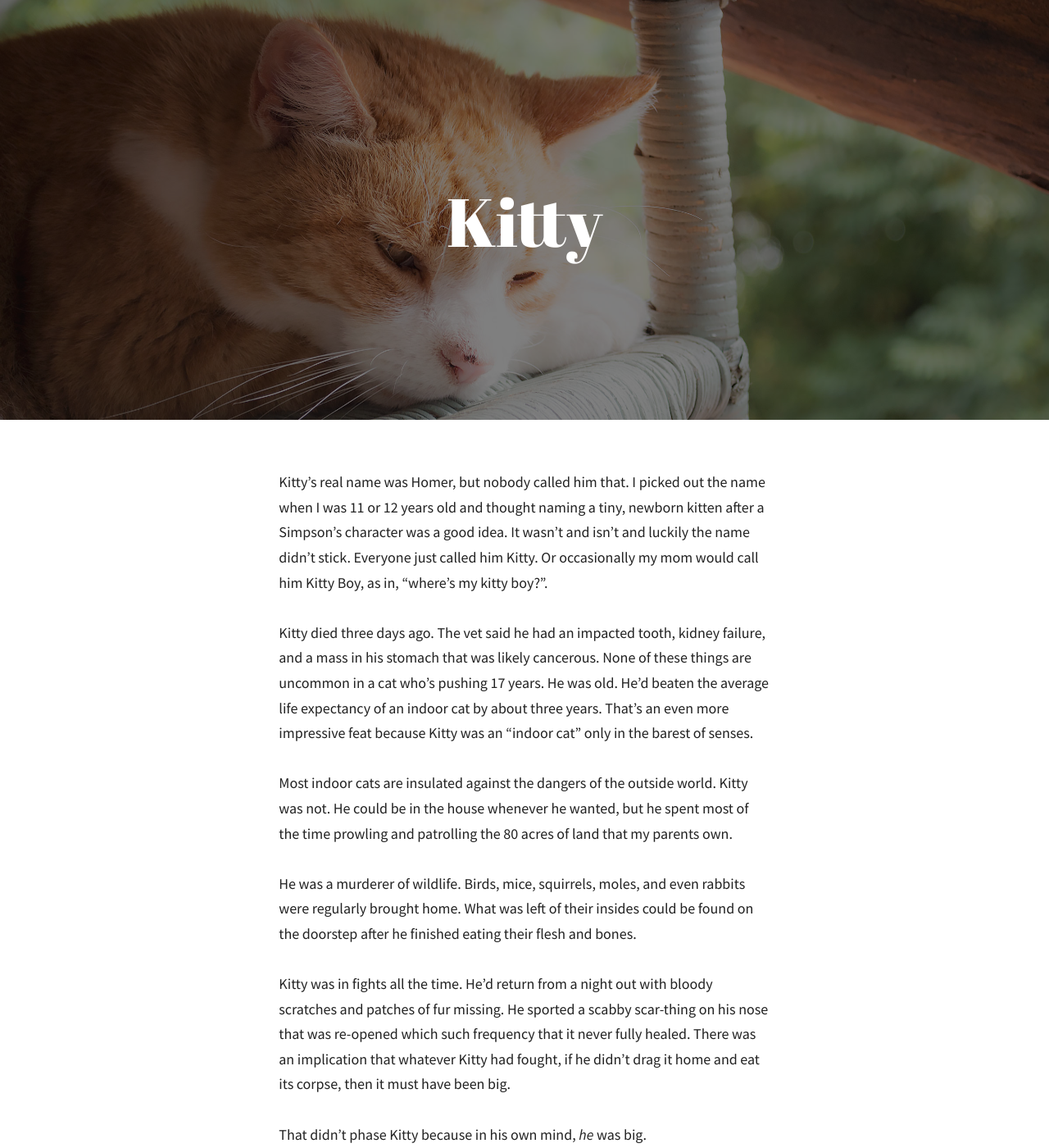
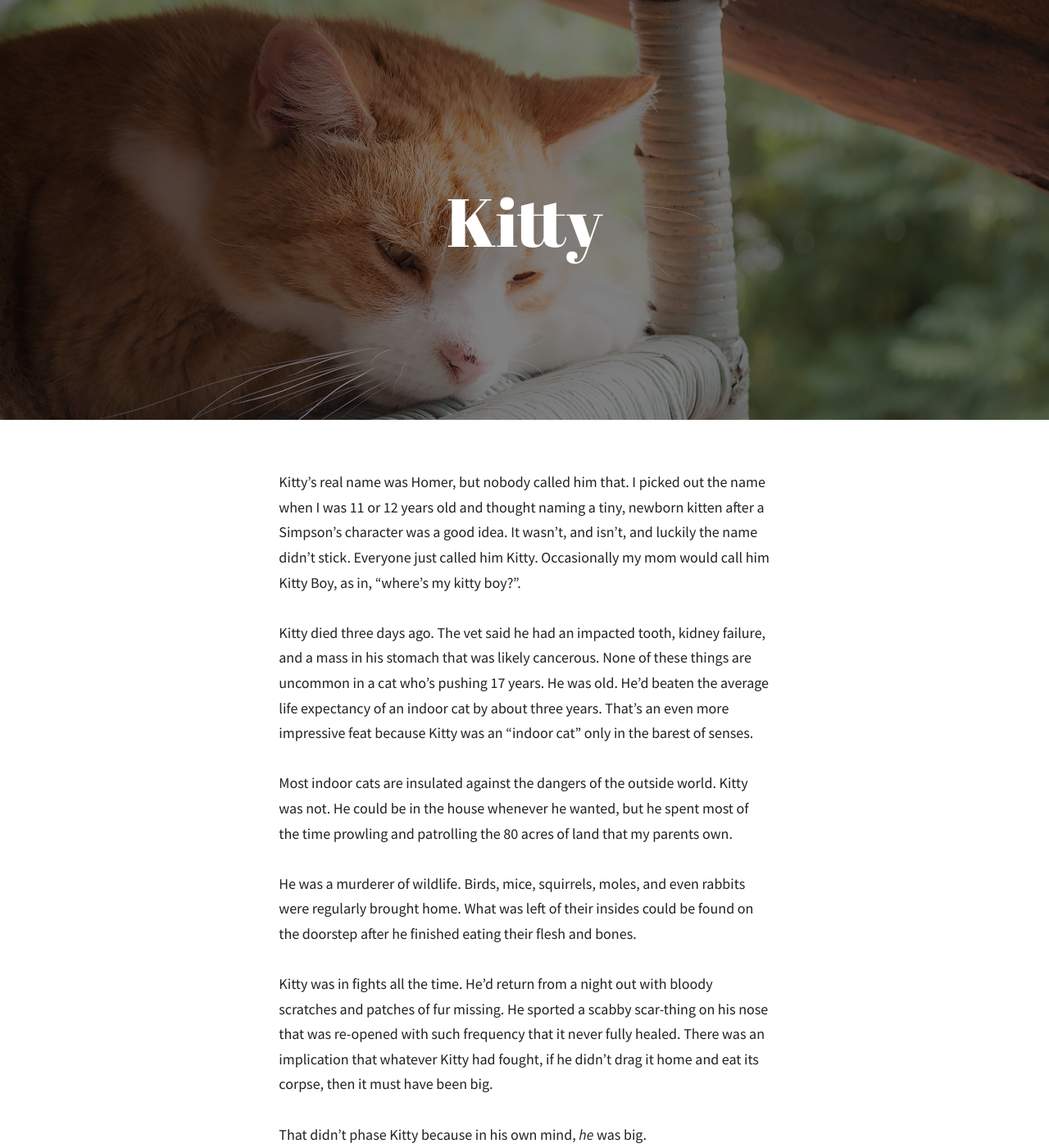
Before and after one commit to moyer/moyer.github.com, a Jekyll site: the page built from _posts/2014-08-16-kitty.md, in a window 1280 px wide and 1400 px high. Shown: the whole window at 82% size. Built offline with Jekyll 4.4.1, drawn with Linux system fonts in a browser that asks for light colours; Markdown is read by kramdown in place of the engine named in the settings; some of the changed text lies outside the part shown.

Commit message:
edits from Casey on Kitty post

```diff
--- a/_posts/2014-08-16-kitty.md
+++ b/_posts/2014-08-16-kitty.md
@@ -8,7 +8,7 @@ tags:
 - article
 ---
 
-Kitty's real name was Homer, but nobody called him that. I picked out the name when I was 11 or 12 years old and thought naming a tiny, newborn kitten after a Simpson's character was a good idea. It wasn't and isn't and luckily the name didn't stick. Everyone just called him Kitty. Or occasionally my mom would call him Kitty Boy, as in, "where's my kitty boy?".
+Kitty's real name was Homer, but nobody called him that. I picked out the name when I was 11 or 12 years old and thought naming a tiny, newborn kitten after a Simpson's character was a good idea. It wasn't, and isn't, and luckily the name didn't stick. Everyone just called him Kitty. Occasionally my mom would call him Kitty Boy, as in, "where's my kitty boy?".
 
 Kitty died three days ago. The vet said he had an impacted tooth, kidney failure, and a mass in his stomach that was likely cancerous. None of these things are uncommon in a cat who's pushing 17 years. He was old. He'd beaten the average life expectancy of an indoor cat by about three years. That's an even more impressive feat because Kitty was an "indoor cat" only in the barest of senses.
 
@@ -16,17 +16,17 @@ Most indoor cats are insulated against the dangers of the outside world. Kitty w
 
 He was a murderer of wildlife. Birds, mice, squirrels, moles, and even rabbits were regularly brought home. What was left of their insides could be found on the doorstep after he finished eating their flesh and bones.
 
-Kitty was in fights all the time. He'd return from a night out with bloody scratches and patches of fur missing. He sported a scabby scar-thing on his nose that was re-opened which such frequency that it never fully healed. There was an implication that whatever Kitty had fought, if he didn't drag it home and eat its corpse, then it must have been big.
+Kitty was in fights all the time. He'd return from a night out with bloody scratches and patches of fur missing. He sported a scabby scar-thing on his nose that was re-opened with such frequency that it never fully healed. There was an implication that whatever Kitty had fought, if he didn't drag it home and eat its corpse, then it must have been big.
 
 That didn't phase Kitty because in his own mind, *he* was big.
 
 ![](/assets/2014-08-16-kitty-woods.jpg)
 
-Like a lot of cats, he was never aware of his true size. He carried himself like a lion, king of the land, incredulous that anything would dare challenge a battle-tested war cat. With felines, domestication shrinks their bodies but never their self image.
+Like a lot of cats, he was never aware of his true size. He carried himself like a lion, king of the land, incredulous that anything would dare challenge a battle-tested war cat. With felines, domestication shrinks their bodies but never their self-image.
 
 The weirdest part was that Kitty's ego worked. He was fierce. Dogs feared him, even dogs that could snap him in half without breaking a pant. What's more, they didn't just fear him but often wanted his approval and friendship. He never gave it. Kitty had a lot of disdain to spread around, but no creature received it more than dogs. *Dogs, so bourgeois and servile with their begging and their fetching and their neediness*. Kitty had no time for it.
 
-Well, that's not entirely true. There was one dog Kitty had time for, Amos. Amos was our dog when Kitty was born and he's the only dog Kitty ever loved. They had one of those special interspecies friendships that humans find unbearably cute. But when Amos passed, Kitty was alone. Any love of dogs he had, died with Amos.
+Well, that's not entirely true. There was one dog Kitty had time for: Amos. Amos was our dog when Kitty was born and he's the only dog Kitty ever loved. They had one of those special interspecies friendships that humans find unbearably cute. But when Amos passed, Kitty was alone. Any love of dogs he had, died with Amos.
 
 ![](/assets/2014-08-16-kitty-amos.jpg)
 
```
Also changed, not shown: other parts of _posts/2014-08-16-kitty.md (+1 -1 lines).
